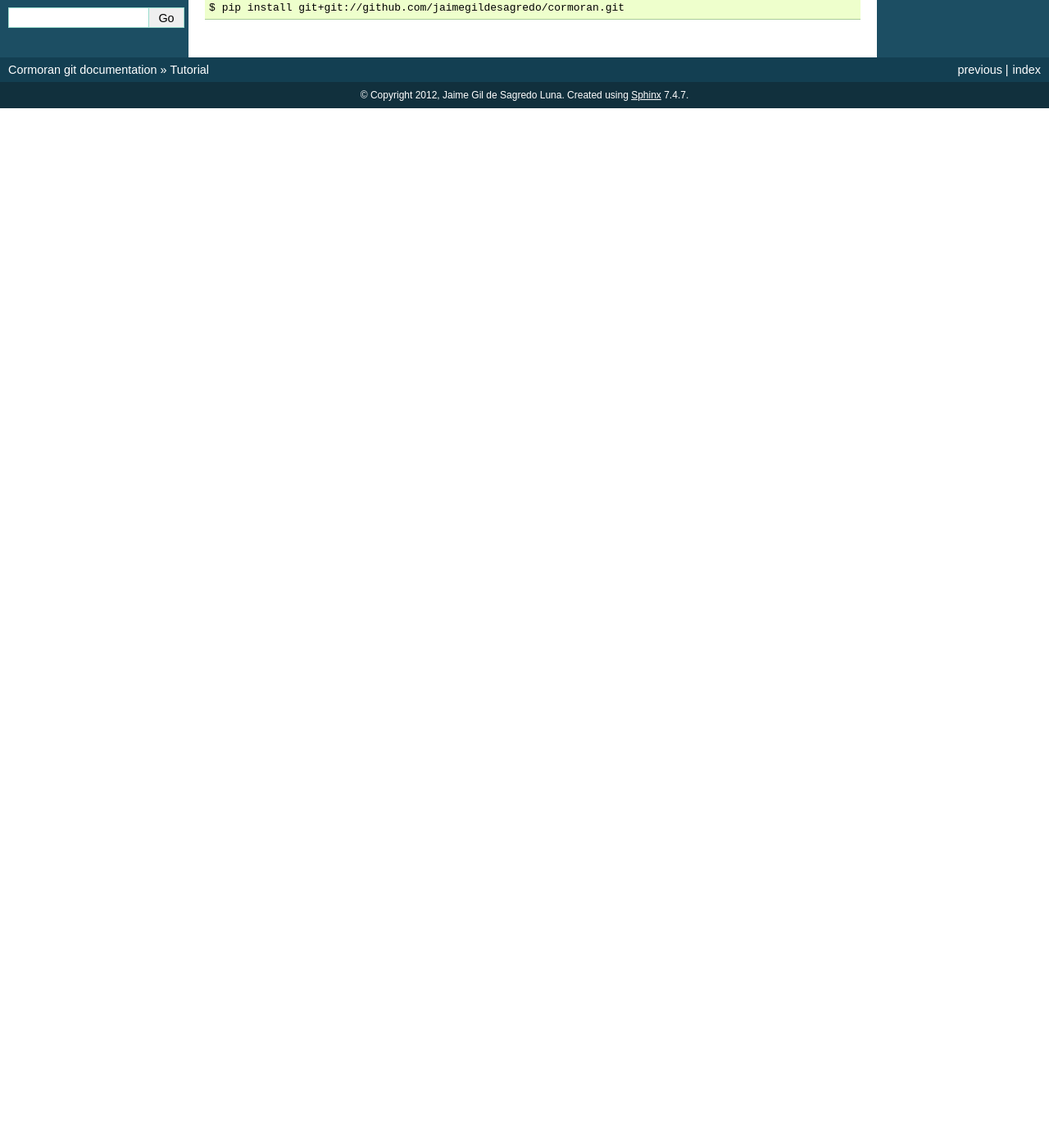
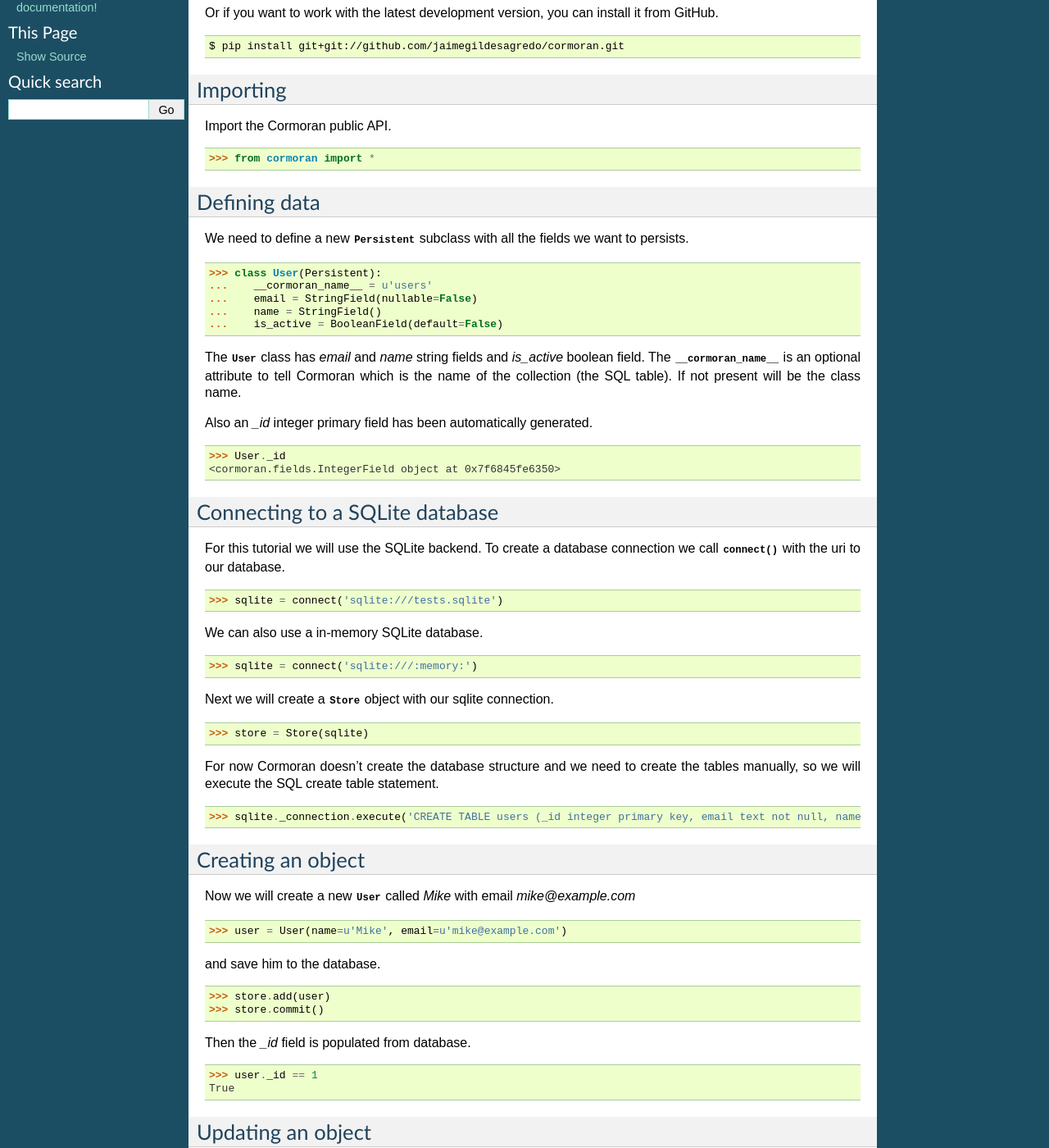
Before and after one commit to jaimegildesagredo/cormoran, a Sphinx documentation site: the page built from docs/source/tutorial.rst, in a window 1280 px wide and 1400 px high, scrolled down 270 px. Shown: the whole window at 82% size. Built offline with Sphinx 7.4.7, drawn with Linux system fonts in a browser that asks for light colours; before the commit the page ends 900 px from its top, so only the background shows below that; some of the changed text lies outside the part shown.

Commit message:
The tutorial is completed. issue #6

```diff
--- a/docs/source/tutorial.rst
+++ b/docs/source/tutorial.rst
@@ -1,16 +1,97 @@
 Tutorial
 ========
 
+.. warning::
+   Cormoran is in a very alpha state so its not recomendable to use it in production software.
+
 Installing
 ----------
-You can install the latest estable version from PyPI
+You can install the latest estable version from PyPI.
 
 .. code-block:: bash
 
    $ pip install cormoran
 
-or the current development version from GitHub
+Or if you want to work with the latest development version, you can install it from GitHub.
 
 .. code-block:: bash
 
    $ pip install git+git://github.com/jaimegildesagredo/cormoran.git
+
+Importing
+---------
+Import the Cormoran public API.
+
+>>> from cormoran import *
+
+Defining data
+-------------
+We need to define a new :class:`Persistent` subclass with all the fields we want to persists.
+
+>>> class User(Persistent):
+...    __cormoran_name__ = u'users'
+...    email = StringField(nullable=False)
+...    name = StringField()
+...    is_active = BooleanField(default=False)
+
+The :class:`User` class has `email` and `name` string fields and `is_active` boolean field. The :attr:`__cormoran_name__` is an optional attribute to tell Cormoran which is the name of the collection (the SQL table). If not present will be the class name.
+
+Also an `_id` integer primary field has been automatically generated.
+
+>>> User._id
+<cormoran.fields.IntegerField object at 0x7f6845fe6350>
+
+Connecting to a SQLite database
+-------------------------------
+For this tutorial we will use the SQLite backend. To create a database connection we call :func:`connect` with the uri to our database.
+
+>>> sqlite = connect('sqlite:///tests.sqlite')
+
+We can also use a in-memory SQLite database.
+
+>>> sqlite = connect('sqlite:///:memory:')
+
+Next we will create a :class:`Store` object with our sqlite connection.
+
+>>> store = Store(sqlite)
+
+For now Cormoran doesn't create the database structure and we need to create the tables manually, so we will execute the SQL create table statement.
+
+>>> sqlite._connection.execute('CREATE TABLE users (_id integer primary key, email text not null, name text, is_active bool)')
+
+Creating an object
+------------------
+Now we will create a new :class:`User` called `Mike` with email `mike@example.com`
+
+>>> user = User(name=u'Mike', email=u'mike@example.com')
+
+and save him to the database.
+
+>>> store.add(user)
+>>> store.commit()
+
+Then the `_id` field is populated from database.
+
+>>> user._id == 1
+True
+
+Updating an object
+------------------
+We want to activate our new user.
+
+>>> user.is_active = True
+>>> store.add(user)
+>>> store.commit()
+
+Finding objects
+---------------
+Now we want to get all users in our system.
+
+>>> for user in store.find(User):
+...    print u'%d: %s <%s>' % (user._id, user.name, user.email)
+1: Mike <mike@example.com>
+
+We may also want to filter results. For example get only the active users.
+
+>>> list(store.find(User).filter(is_active=True))
+[<__main__.User object at 0x7ff85b681210>]
```
